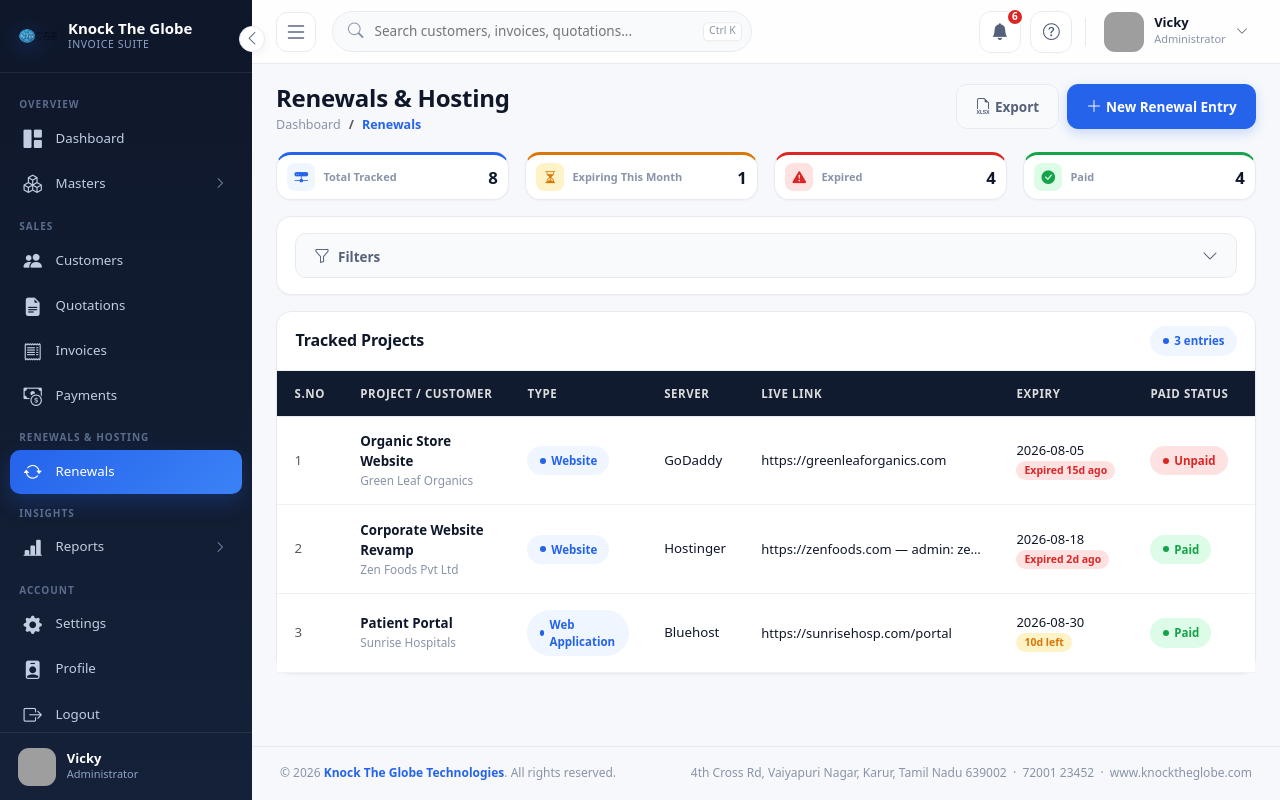
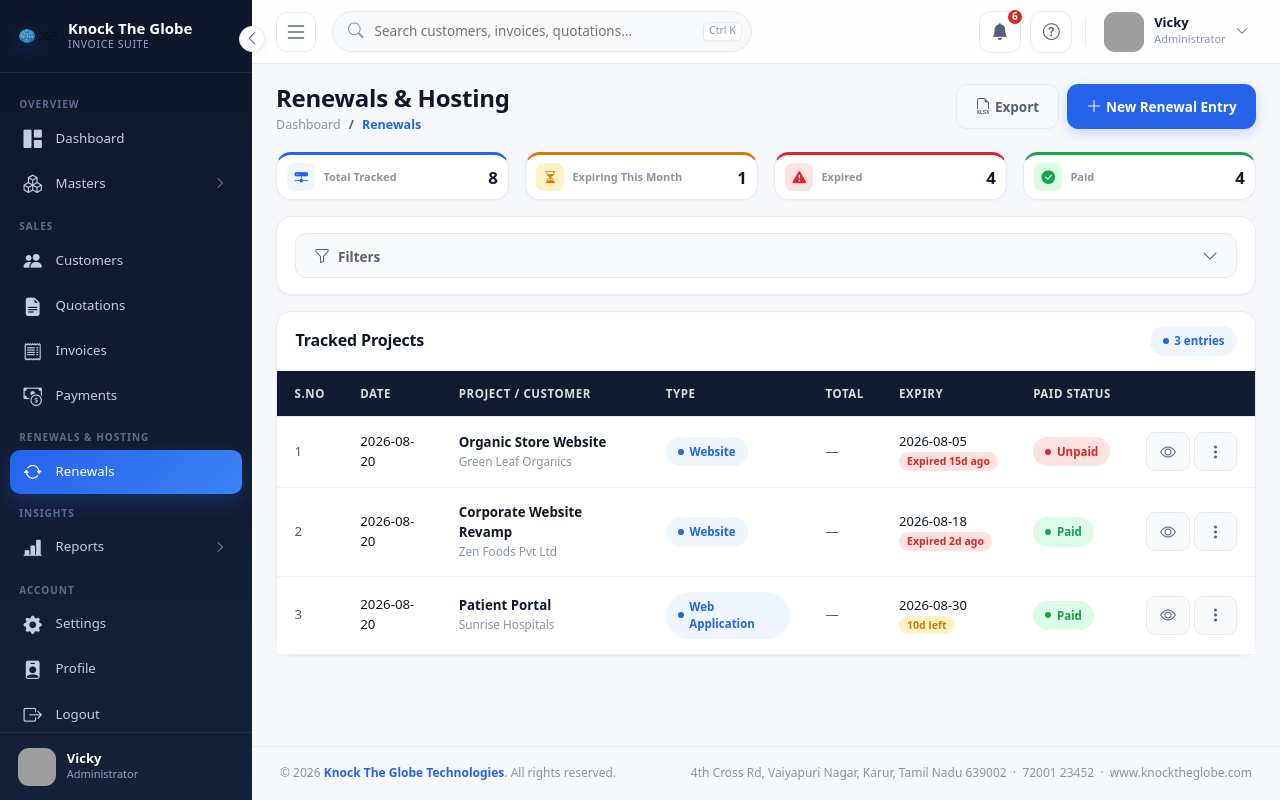
Before and after one commit to vishnupriyangamer003-rgb/ktgt_billing, a PHP site: page /renewals.php in a window 1280 px wide. Run offline with PHP 8.4, Linux system fonts and the light colour scheme; a user stored in the database is signed in; data comes from the database, SQL or seed files in the repository; data that the repository does not hold is empty; grey boxes are pictures that could not be loaded.

Commit message:
Simplify Renewals list columns and quick filters
Replace Server/Live Link columns with Date and Total (the generated
invoice's grand total, shown as - until one exists), matching the
requested column order: S.No, Date, Project/Customer, Type, Total,
Expiry, Status. Removes the "This Week" quick-filter chip.

ajax/renewals.php now joins ri.grand_total as invoice_grand_total
alongside the existing invoice_id/invoice_number.

```diff
--- a/ajax/renewals.php
+++ b/ajax/renewals.php
@@ -13,7 +13,7 @@ $userId = current_user()['id'] ?? null;
 
 const RENEWAL_SELECT = "SELECT r.*, c.name AS customer_name, pt.name AS project_type_name,
     sv.name AS server_name, rt.name AS renewal_type_name, ps.name AS paid_status_name,
-    ri.id AS invoice_id, ri.invoice_number AS invoice_number
+    ri.id AS invoice_id, ri.invoice_number AS invoice_number, ri.grand_total AS invoice_grand_total
     FROM renewals r
     JOIN customers c ON c.id = r.customer_id
     LEFT JOIN master_project_types pt ON pt.id = r.project_type_id
--- a/renewals.php
+++ b/renewals.php
@@ -63,7 +63,6 @@ include __DIR__ . '/components/header.php';
               <button type="button" class="quick-filter-chip" data-range="all"><i class="bi bi-collection"></i>Show All</button>
               <button type="button" class="quick-filter-chip" data-range="last_month"><i class="bi bi-calendar-minus"></i>Last Month</button>
               <button type="button" class="quick-filter-chip active" data-range="this_month"><i class="bi bi-calendar-check"></i>This Month</button>
-              <button type="button" class="quick-filter-chip" data-range="this_week"><i class="bi bi-calendar-week"></i>This Week</button>
               <button type="button" class="quick-filter-chip" data-range="next_month"><i class="bi bi-calendar-plus"></i>Next Month</button>
               <button type="button" class="quick-filter-chip" data-range="custom"><i class="bi bi-sliders"></i>Custom Range</button>
               <input type="date" class="form-control d-none" id="fromDate" style="max-width:160px;" title="From date">
@@ -83,7 +82,7 @@ include __DIR__ . '/components/header.php';
         <div class="table-responsive">
           <table class="table table-modern mb-0">
             <thead>
-              <tr><th style="width:46px;">S.No</th><th>Project / Customer</th><th>Type</th><th>Server</th><th>Live Link</th><th>Expiry</th><th>Paid Status</th><th></th></tr>
+              <tr><th style="width:46px;">S.No</th><th>Date</th><th>Project / Customer</th><th>Type</th><th>Total</th><th>Expiry</th><th>Paid Status</th><th></th></tr>
             </thead>
             <tbody id="resultsBody"></tbody>
           </table>
@@ -407,13 +406,13 @@ function renderList(){
   document.getElementById('resultsBody').innerHTML = items.map((r, i) => `
     <tr>
       <td class="fs-13 text-muted">${i+1}</td>
+      <td class="fs-13">${(r.created_at || '').slice(0,10) || '—'}</td>
       <td>
         <div class="cell-title">${r.project_name}</div>
         <div class="cell-sub">${r.customer_name}</div>
       </td>
       <td>${r.project_type_name ? `<span class="chip chip-inprogress">${r.project_type_name}</span>` : '<span class="text-muted">—</span>'}</td>
-      <td class="fs-13">${r.server_name || '—'}</td>
-      <td><a href="#" class="link-cell fs-13" title="${(r.live_link||'').replace(/"/g,'&quot;')}" onclick="openViewModal(${r.id}); return false;">${r.live_link || '—'}</a></td>
+      <td class="fs-13 fw-600">${r.invoice_grand_total ? KTG.money(Math.round(+r.invoice_grand_total)) : '<span class="text-muted">—</span>'}</td>
       <td><div class="fs-13 fw-600">${r.expiry_date}</div>${expiryBadge(r.expiry_date)}</td>
       <td>${r.paid_status_name ? `<span class="chip chip-${paidChipClass(r.paid_status_name)}">${r.paid_status_name}</span>` : '<span class="text-muted">—</span>'}</td>
       <td>
```
